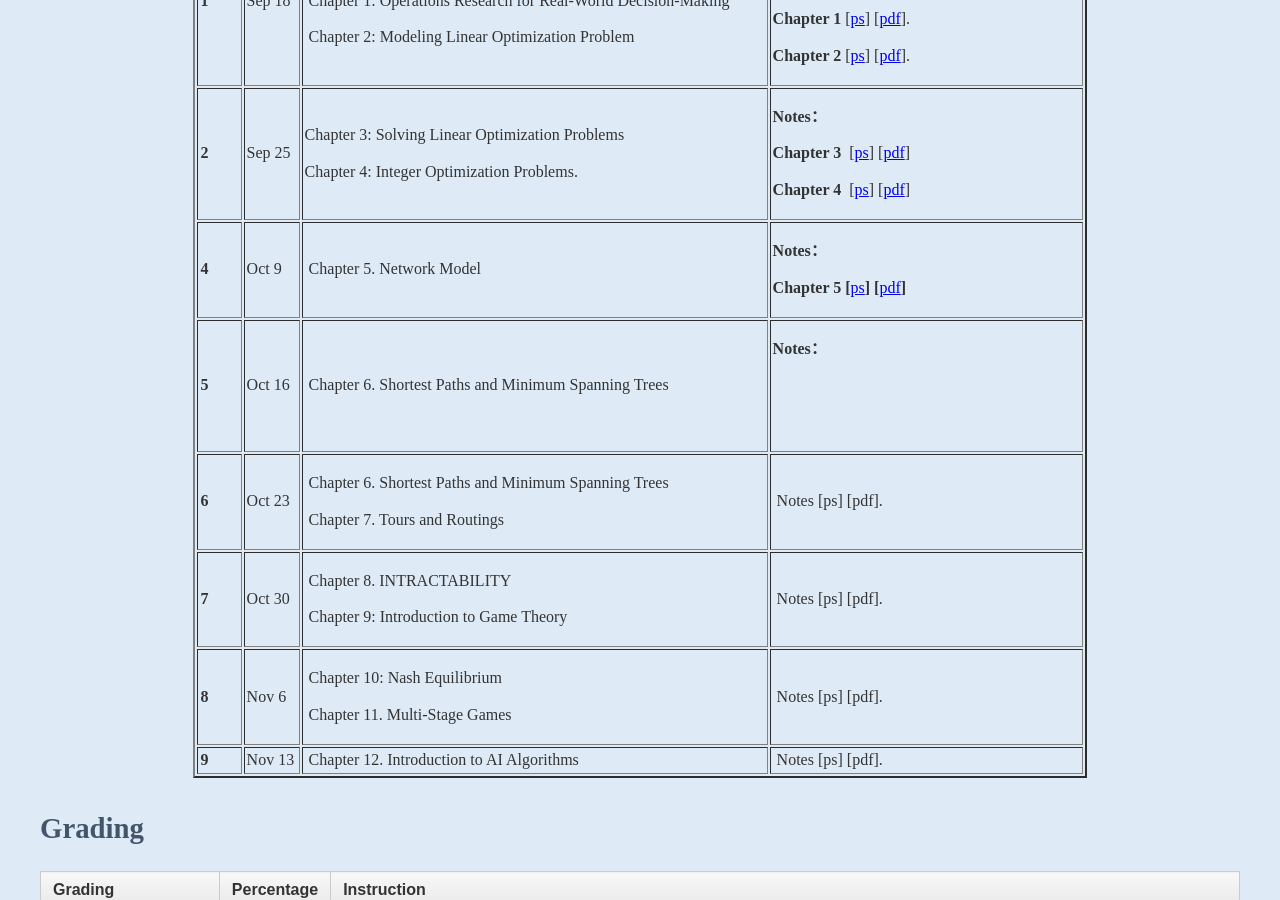
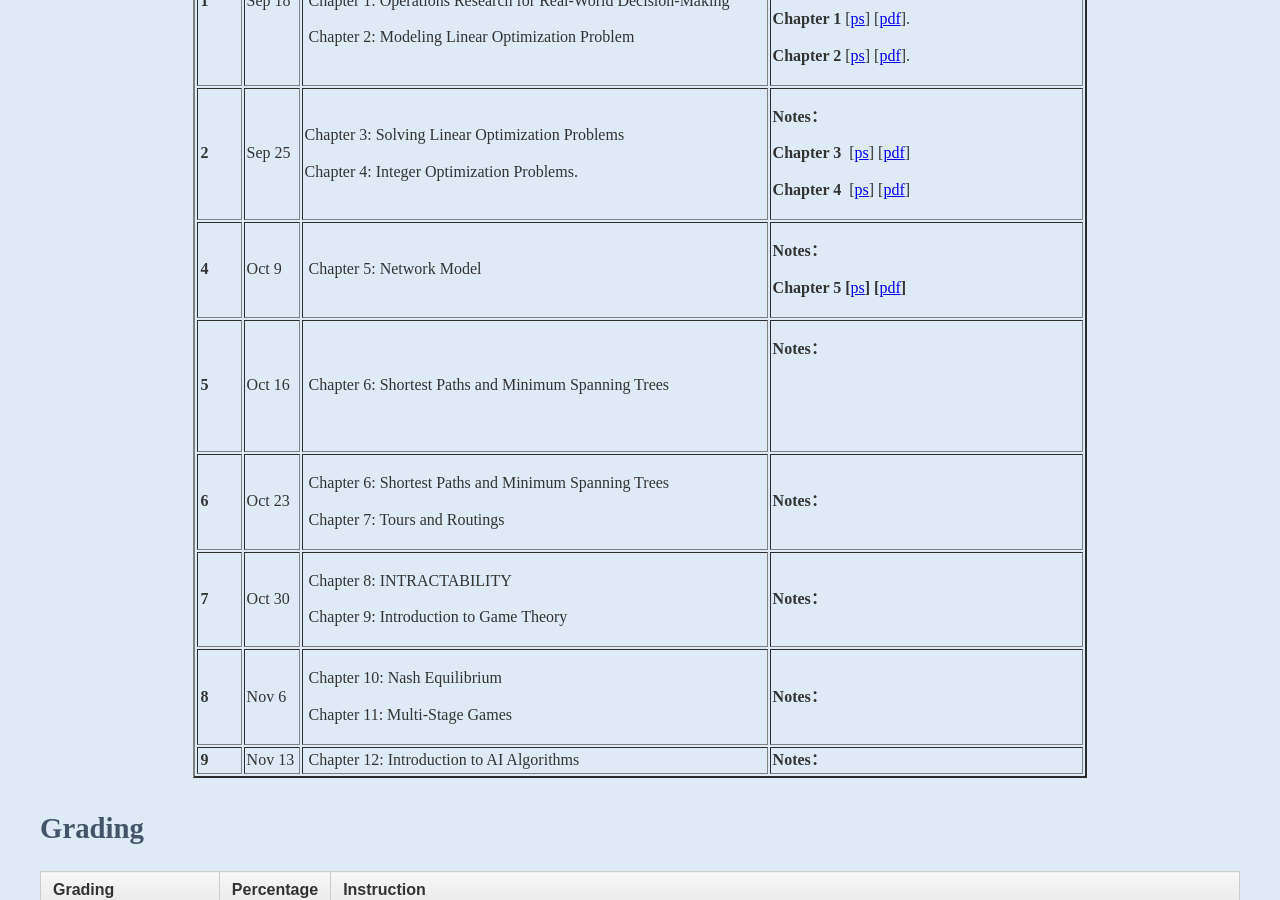
Before and after one commit to kejiwei/kejiwei.github.io, a Jekyll site: the page teaching/courses/OTM/index.html, which Jekyll copies as it is, in a window 1280 px wide and 900 px high, scrolled down 1139 px. Built offline with Jekyll 4.4.1, drawn with Linux system fonts in a browser that asks for light colours; some of the changed text lies outside the part shown.

Commit message:
20251010-2
index

```diff
--- a/teaching/courses/OTM/index.html
+++ b/teaching/courses/OTM/index.html
@@ -91,7 +91,7 @@
                 <tr>
                 <td><b>4</b></td>
                 <td>Oct 9</td>
-                <td>&nbsp;Chapter 5. Network Model</td>
+                <td>&nbsp;Chapter 5: Network Model</td>
                 <td>
                   <p> <strong>Notes：</strong></p>
                   <p><strong>Chapter 5 [</strong><a href="slides/CH5 Network Models.ppsx">ps</a><strong>] [</strong><a href="slides/CH5 Network Models.pdf">pdf</a><strong>]</strong></p></td>
@@ -101,7 +101,7 @@
                 <td><b>5</b></td>
                 <td>Oct 16</td>
                 <td>
-                  <p>&nbsp;Chapter 6. Shortest Paths and Minimum Spanning Trees </p></td>
+                  <p>&nbsp;Chapter 6: Shortest Paths and Minimum Spanning Trees </p></td>
                 <td>
                   <p> <strong>Notes：</strong>&nbsp;</p>
                   <p><strong>&nbsp;</strong>&nbsp;</p>
@@ -111,18 +111,18 @@
                 <tr>
                 <td><b>6</b></td>
                 <td>Oct 23</td>
-                <td><p>&nbsp;Chapter 6. Shortest Paths and Minimum Spanning Trees</p>
-                  <p>&nbsp;Chapter 7. Tours and Routings</p></td>
-                <td>&nbsp;Notes [ps] [pdf].
+                <td><p>&nbsp;Chapter 6: Shortest Paths and Minimum Spanning Trees</p>
+                  <p>&nbsp;Chapter 7: Tours and Routings</p></td>
+                <td><strong>Notes： </strong>
                  </td>
                 </tr>
 
                 <tr>
                 <td><b>7</b></td>
                 <td>Oct 30</td>
-                <td><p>&nbsp;Chapter 8. INTRACTABILITY&nbsp;</p>
+                <td><p>&nbsp;Chapter 8: INTRACTABILITY&nbsp;</p>
                   <p>&nbsp;Chapter 9: Introduction to Game Theory </p></td>
-                <td>&nbsp;Notes [ps] [pdf].
+                <td><strong>Notes： </strong>
                  </td>
                 </tr>
 
@@ -130,16 +130,16 @@
                 <td><b>8</b></td>
                 <td>Nov 6</td>
                 <td><p>&nbsp;Chapter 10: Nash Equilibrium</p>
-                  <p>&nbsp;Chapter 11. Multi-Stage Games </p></td>
-                <td>&nbsp;Notes [ps] [pdf].&nbsp; <br>
+                  <p>&nbsp;Chapter 11: Multi-Stage Games </p></td>
+                <td><strong>Notes：</strong> <br>
                 </td>
                 </tr>
 
                 <tr>
                 <td><b>9</b></td>
                 <td>Nov 13</td>
-                <td>&nbsp;Chapter 12. Introduction to AI Algorithms</td>
-                <td>&nbsp;Notes [ps] [pdf].&nbsp; <br>
+                <td>&nbsp;Chapter 12: Introduction to AI Algorithms</td>
+                <td><strong>Notes：</strong>&nbsp; <br>
                 </td>
                 </tr>
 
```
Also changed, not shown: other parts of teaching/courses/OTM/index.html (+5 -5 lines).
